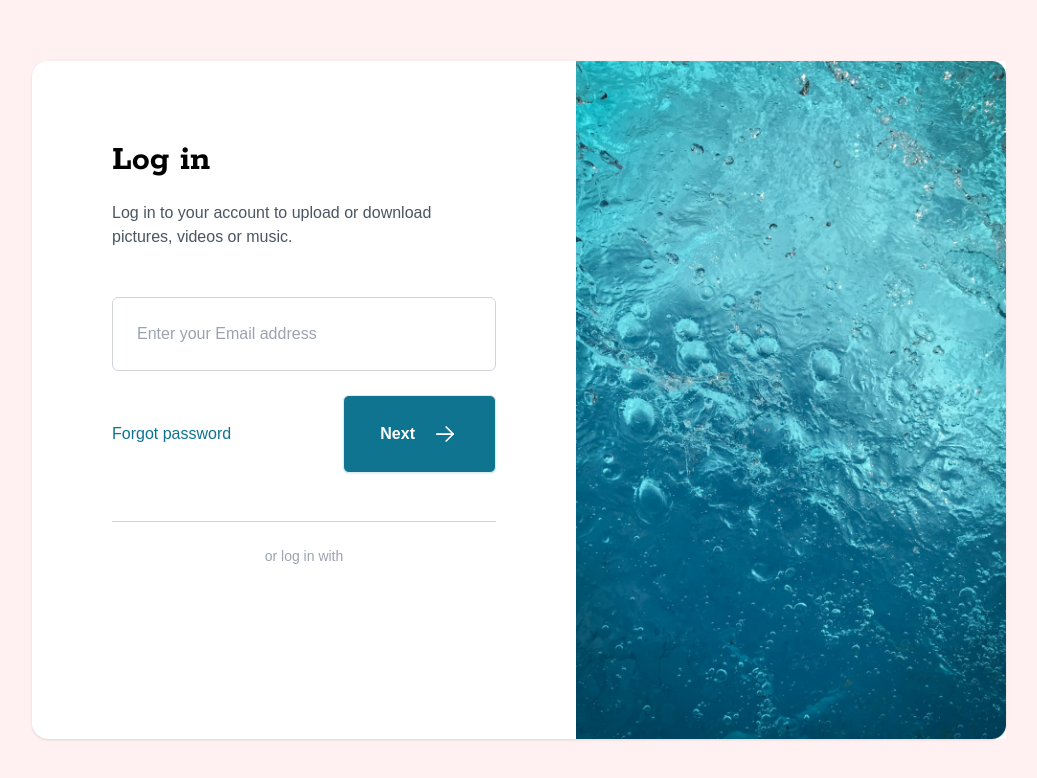
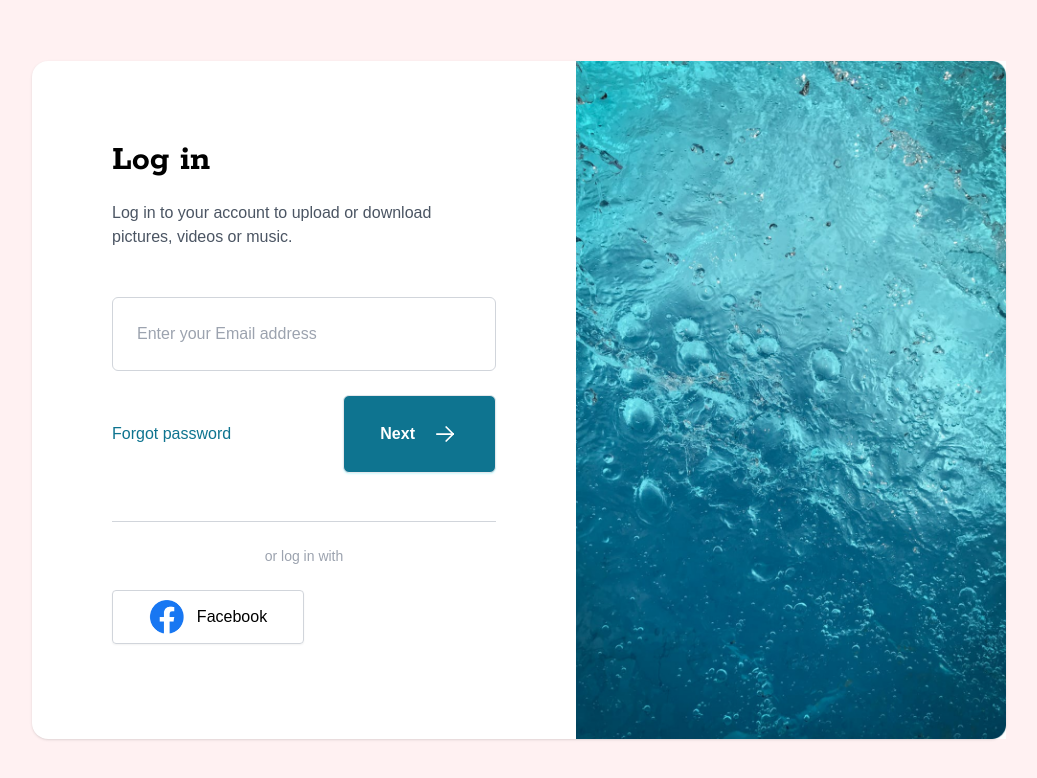
Before and after one commit to Soulbolt/tailwind-mini-projects, a plain HTML site: page login-modal/index.html in a window 1280 px wide. Shown: the whole page, without its empty margins (121-1158 px from the left). Drawn offline with nearby package versions, Linux system fonts and the light colour scheme; a web font is replaced by a local one.

Commit message:
Add facebook button to resize and align with screen size.

```diff
--- a/login-modal/index.html
+++ b/login-modal/index.html
@@ -74,6 +74,18 @@
           <p class="py-6 text-sm font-thin text-center text-gray-400">
             or log in with
           </p>
+
+          <!-- Bottom buttons Contaner -->
+          <div
+            class="flex flex-col space-x-0 space-y-6 md:flex-row md:space-x-4 md:space-y-0"
+          >
+            <button
+              class="flex items-center justify-center py-2 space-x-3 border border-gray-300 rounded shadow-sm hover:bg-opacity-30 hover:shadow-lg hover:-translate-y-0.5 transition duration-150 md:w-1/2"
+            >
+              <img src="images/facebook.png" alt="" class="w-9" />
+              <span class="font-thin">Facebook</span>
+            </button>
+          </div>
         </div>
 
         <!-- right side -->
```
